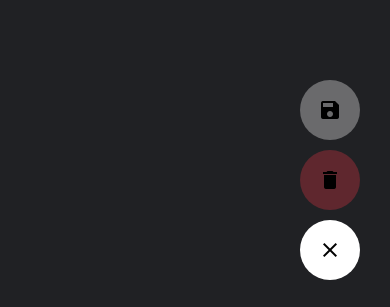
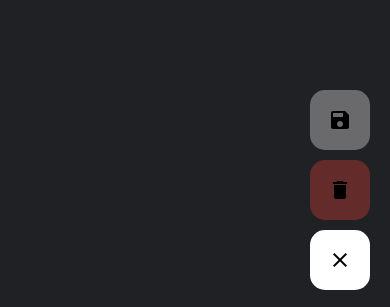
Before and after one commit to angelodpadron/rnotes, a React Native app: screen / in a window 390 px wide. Both pictures are taken after a click on the element 330 px from the left and 784 px from the top of the page. Shown: the part 534-841 px from the top of the page. Built offline with nearby package versions, Linux system fonts and the light colour scheme.

Commit message:
Changes on selection mode and buttons layout

```diff
--- a/App.js
+++ b/App.js
@@ -18,7 +18,7 @@ export default function App() {
   const [updateStorage, setUpdateStorage] = useState(false);
   const [notes, setNotes] = useState([]);
   const [showModal, setShowModal] = useState(false);
-  const [selectedNote, setSelectedNote] = useState(null);
+  const [editNote, setEditNote] = useState(null);
   const [onScroll, setOnScroll] = useState(false);
   const [selectedNotes, setSelectedNotes] = useState([]);
 
@@ -98,8 +98,8 @@ export default function App() {
   }
 
   function editNoteHandler(key) {
-    const selectedNote = notes.filter((note) => note.key === key);
-    setSelectedNote(selectedNote[0]);
+    const editNote = notes.filter((note) => note.key === key)[0];
+    setEditNote(editNote);
     setShowModal(true);
   }
 
@@ -135,8 +135,8 @@ export default function App() {
             addNoteHandler={addNoteHandler}
             updateNoteHandler={updateNoteHandler}
             deleteNoteHandler={deleteNoteHandler}
-            setSelectedNote={setSelectedNote}
-            editNoteItem={selectedNote}
+            setEditNote={setEditNote}
+            editNoteItem={editNote}
           />
           {notes.length === 0 && (
             <View style={custom.emptyNotes}>
@@ -164,6 +164,7 @@ export default function App() {
                     onDeleteItem={deleteNoteHandler}
                     onEditItem={editNoteHandler}
                     onSelectNote={selectedNotesHandler}
+                    selectedNotes={selectedNotes}
                   />
                 </View>
               );
@@ -176,8 +177,8 @@ export default function App() {
               <ActionButton
                 onPress={deleteSelectedNotesHandler}
                 disabled={onScroll}
-                enabledColor="#DC3545"
-                disabledColor="#DC354555"
+                enabledColor="#E94235"
+                disabledColor="#E9423555"
                 imagePath={require("./assets/delete.png")}
               />
             </View>
@@ -222,13 +223,15 @@ const custom = StyleSheet.create({
     textAlign: "center",
   },
   buttonsContainer: {
+    // flexDirection: "row",
     position: "absolute",
-    right: 30,
-    bottom: 30,
+    right: 15,
+    bottom: 15,
     elevation: 3,
     zIndex: 3,
   },
   buttonContainer: {
-    paddingTop: 10,
+    padding: 5,
+    // paddingHorizontal: 5,
   },
 });
--- a/app.json
+++ b/app.json
@@ -2,7 +2,7 @@
   "expo": {
     "name": "RNotes",
     "slug": "RNotes",
-    "version": "0.5.0",
+    "version": "0.6.1",
     "orientation": "portrait",
     "icon": "./assets/icon.png",
     "userInterfaceStyle": "dark",
--- a/components/ActionButton.js
+++ b/components/ActionButton.js
@@ -1,21 +1,27 @@
 import { Image, TouchableOpacity, StyleSheet } from "react-native";
 
-function ActionButton(props) {
+function ActionButton({
+  disabled,
+  onPress,
+  imagePath,
+  disabledColor,
+  enabledColor,
+}) {
   return (
     <TouchableOpacity
-      disabled={props.disabled}
+      disabled={disabled}
       style={[
         styles.actionButton,
-        props.disabled
-          ? (props.disabledColor && { backgroundColor: props.disabledColor }) ||
+        disabled
+          ? (disabledColor && { backgroundColor: disabledColor }) ||
             styles.defaultDisabledColor
-          : (props.enabledColor && { backgroundColor: props.enabledColor }) ||
+          : (enabledColor && { backgroundColor: enabledColor }) ||
             styles.defaultEnabledColor,
       ]}
       activeOpacity={0.7}
-      onPress={props.onPress}
+      onPress={onPress}
     >
-      <Image source={props.imagePath} />
+      <Image source={imagePath} />
     </TouchableOpacity>
   );
 }
@@ -28,7 +34,7 @@ const styles = StyleSheet.create({
     justifyContent: "center",
     width: 60,
     height: 60,
-    borderRadius: 100,
+    borderRadius: 15,
   },
   defaultEnabledColor: {
     backgroundColor: "#FFF",
--- a/components/NoteInput.js
+++ b/components/NoteInput.js
@@ -2,49 +2,57 @@ import { useEffect, useState } from "react";
 import { StyleSheet, View, TextInput, Modal } from "react-native";
 import ActionButton from "./ActionButton";
 
-function NoteInput(props) {
+function NoteInput({
+  addNoteHandler,
+  updateNoteHandler,
+  deleteNoteHandler,
+  editNoteItem,
+  setEditNote,
+  showModal,
+  setShowModal,
+}) {
   const [enteredNoteText, setEnteredNoteText] = useState("");
   const [enteredNoteTitle, setEnteredNoteTitle] = useState("");
   const [onEditMode, setOnEditMode] = useState(false);
   const [hasChanged, setHasChanged] = useState(false);
 
   useEffect(() => {
-    if (props.editNoteItem) {
+    if (editNoteItem) {
       setOnEditMode(true);
       setHasChanged(false);
-      setEnteredNoteText(props.editNoteItem.text);
-      setEnteredNoteTitle(props.editNoteItem.title);
+      setEnteredNoteText(editNoteItem.text);
+      setEnteredNoteTitle(editNoteItem.title);
     } else {
       setOnEditMode(false);
       setEnteredNoteText("");
       setEnteredNoteTitle("");
     }
-  }, [props.showModal]);
+  }, [showModal]);
 
   function submitHandler() {
-    props.addNoteHandler({
-      title: enteredNoteTitle,
-      text: enteredNoteText,
+    addNoteHandler({
+      title: enteredNoteTitle.trim(),
+      text: enteredNoteText.trim(),
     });
   }
 
   function updateHandler() {
-    props.updateNoteHandler({
-      title: enteredNoteTitle,
-      text: enteredNoteText,
-      key: props.editNoteItem.key,
+    updateNoteHandler({
+      title: enteredNoteTitle.trim(),
+      text: enteredNoteText.trim(),
+      key: editNoteItem.key,
     });
   }
 
   function cancelHandler() {
-    props.setSelectedNote(null);
-    props.setShowModal(false);
+    setEditNote(null);
+    setShowModal(false);
   }
 
   function deleteHandler() {
-    props.setSelectedNote(null);
-    props.setShowModal(false);
-    props.deleteNoteHandler(props.editNoteItem.key);
+    setEditNote(null);
+    setShowModal(false);
+    deleteNoteHandler(editNoteItem.key);
   }
 
   function canSave() {
@@ -56,7 +64,7 @@ function NoteInput(props) {
   }
 
   return (
-    <Modal visible={props.showModal} animationType="fade">
+    <Modal visible={showModal} animationType="fade">
       <View style={styles.formContainer}>
         <TextInput
           multiline
@@ -101,8 +109,8 @@ function NoteInput(props) {
           <ActionButton
             disabled={!onEditMode}
             onPress={deleteHandler}
-            enabledColor="#DC3545"
-            disabledColor="#DC354555"
+            enabledColor="#E94235"
+            disabledColor="#E9423555"
             imagePath={require("../assets/delete.png")}
           />
         </View>
@@ -138,12 +146,12 @@ const styles = StyleSheet.create({
   },
   buttonsContainer: {
     position: "absolute",
-    right: 30,
-    bottom: 30,
+    right: 15,
+    bottom: 15,
     elevation: 3,
     zIndex: 3,
   },
   buttonContainer: {
-    paddingTop: 10,
+    padding: 5,
   },
 });
--- a/components/NoteItem.js
+++ b/components/NoteItem.js
@@ -1,35 +1,34 @@
-import { StyleSheet, View, Text, Pressable, ToastAndroid } from "react-native";
-import * as Clipboard from "expo-clipboard";
-import { useState } from "react";
+import { StyleSheet, View, Text, Pressable } from "react-native";
 
-function NoteItem(props) {
-  const [isSelected, setIsSelected] = useState(false);
-
-  const copyToClipboard = async () => {
-    await Clipboard.setStringAsync(props.title + "\n\n" + props.text);
-  };
-
-  const onSelectionHandler = () => {
-    setIsSelected(!isSelected);
-    props.onSelectNote(props.id)
+function NoteItem({
+  onSelectNote,
+  onEditItem,
+  selectedNotes,
+  id,
+  title,
+  text,
+}) {
+  const onSelectionHandler = () => onSelectNote(id);
+  const isSelected = () =>
+    selectedNotes.some((selectedId) => selectedId === id);
+  const onPressHandler = () => {
+    if (selectedNotes.length) {
+      onSelectionHandler();
+    } else {
+      onEditItem(id);
+    }
   };
 
   return (
-    <View style={[styles.noteItem, isSelected ? styles.selected : {}]}>
+    <View style={[styles.noteItem, isSelected() ? styles.selected : {}]}>
       <Pressable
         android_ripple={{ color: "#5F6368", borderless: true }}
-        onPress={() => {
-          props.onEditItem(props.id);
-        }}
-        onLongPress={() => {
-          onSelectionHandler();
-          // copyToClipboard();
-          // ToastAndroid.show("Copied to clipboard", ToastAndroid.BOTTOM);
-        }}
+        onPress={onPressHandler}
+        onLongPress={() => onSelectionHandler()}
       >
-        <Text style={styles.noteTitle}>{props.title}</Text>
+        <Text style={styles.noteTitle}>{title}</Text>
         <Text numberOfLines={25} style={styles.noteText}>
-          {props.text}
+          {text}
         </Text>
       </Pressable>
     </View>
```
